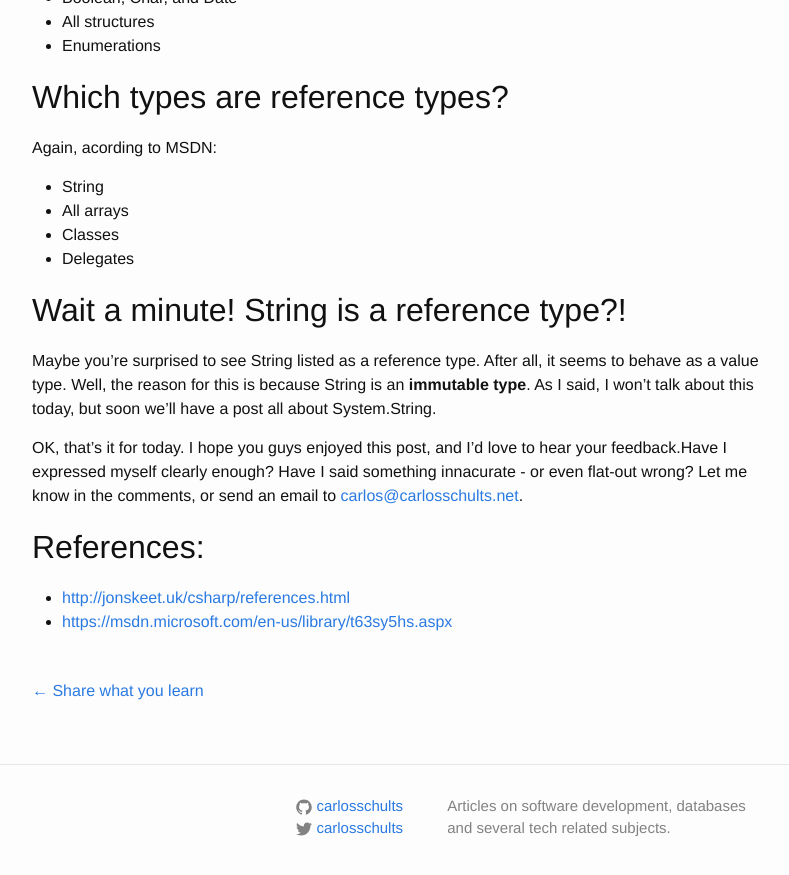
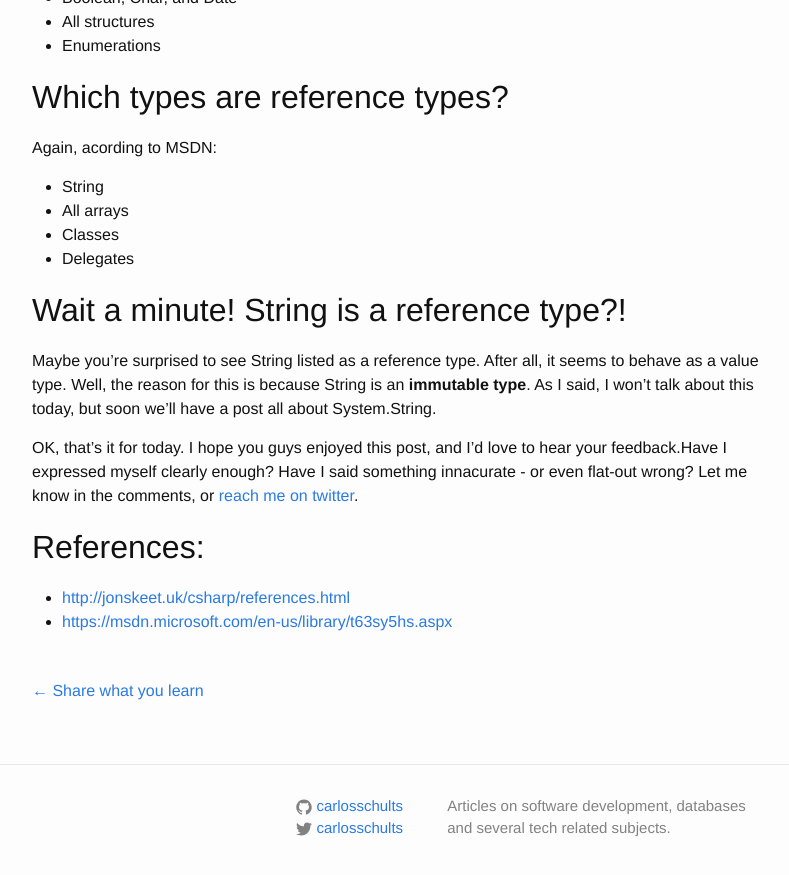
Before and after one commit to carlosschults/my-blog-source, a Jekyll site: the page built from _posts/2016-01-30-value-reference-types.md, in a window 1280 px wide and 900 px high, scrolled down 3940 px. Shown: the top 875 px of the window, without its empty margins (238-1027 px from the left). Built offline with Jekyll 4.4.1, drawn with Linux system fonts in a browser that asks for light colours; comment, search, counter and statistics services are not loaded.

Commit message:
Edit contact info on last post

```diff
--- a/_posts/2016-01-30-value-reference-types.md
+++ b/_posts/2016-01-30-value-reference-types.md
@@ -120,7 +120,7 @@ Maybe you're surprised to see String listed as a reference type. After all, it s
 Well, the reason for this is because String is an **immutable type**. As I said, I won't talk about this today, but soon we'll have a post all about System.String.
 
 OK, that's it for today. I hope you guys enjoyed this post, and I'd love to hear your feedback.Have I expressed myself clearly enough? Have I said something innacurate - or even flat-out wrong?
-Let me know in the comments, or send an email to [carlos@carlosschults.net](mailto:carlos@carlosschults.net).
+Let me know in the comments, or [reach me on twitter](http://twitter.com/carlosschults).
 
 ## References: ##
 
```
Also changed, not shown: _posts/2016-01-30-tipos-valor-referencia.md (+1 -1 lines), 2 other files.
